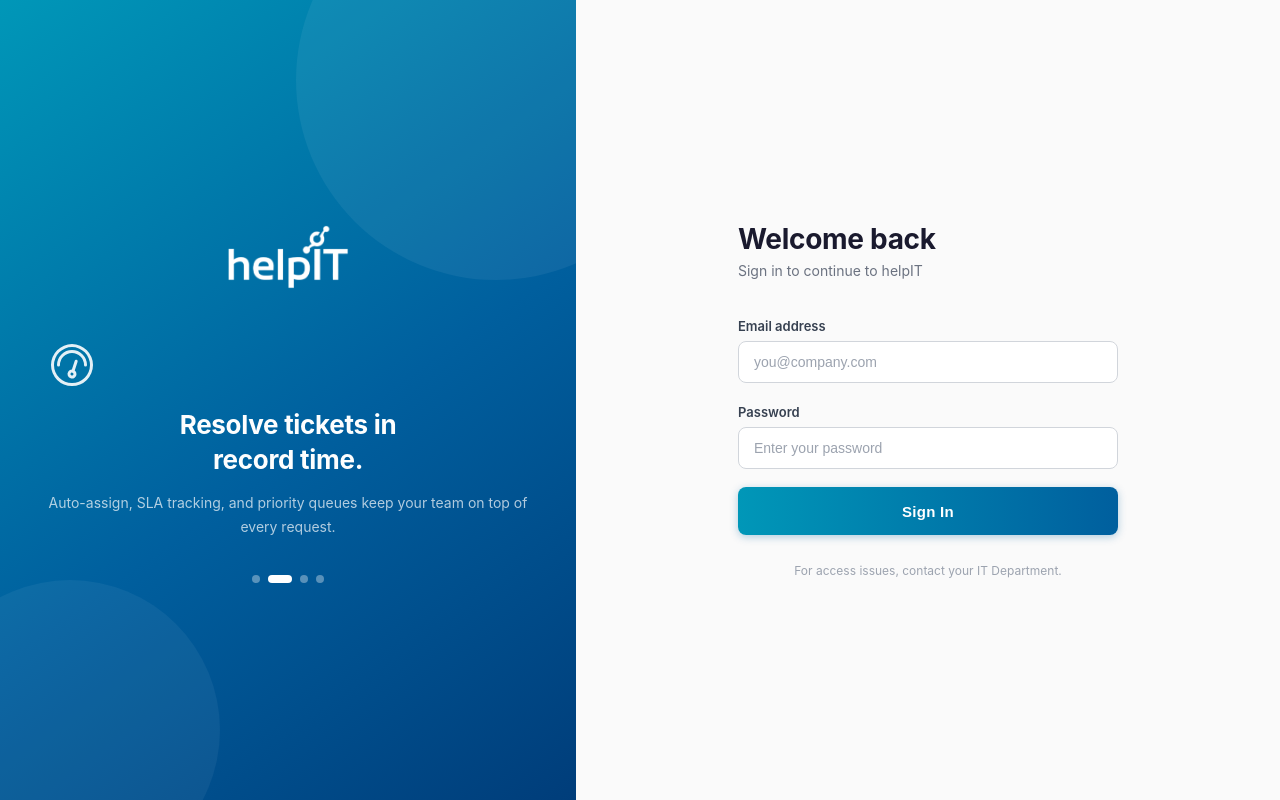
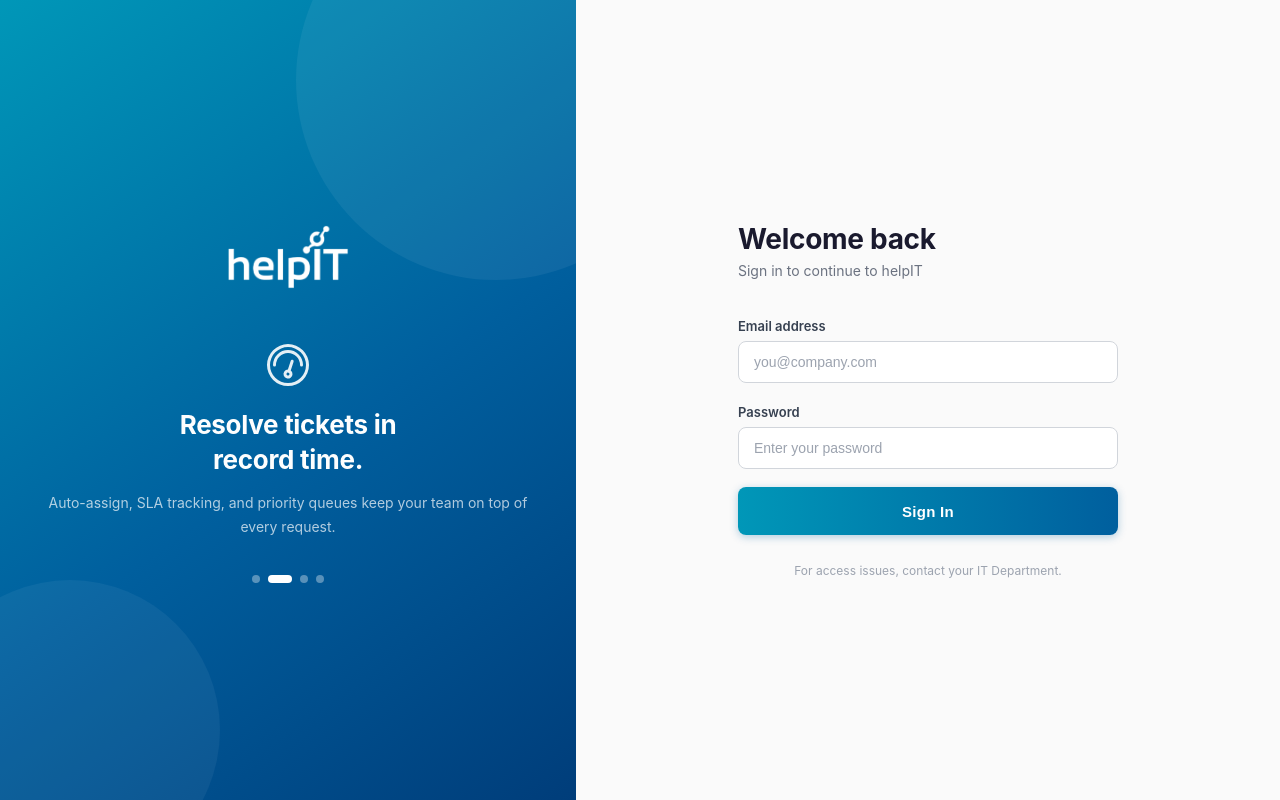
Before and after one commit to imkaiwhyask/helpIT, a Vue app in the folder frontend/: page /login in a window 1280 px wide. Built offline with nearby package versions, Linux system fonts and the light colour scheme; no server answers; what vue3-apexcharts would draw is missing.

Commit message:
Fix: center carousel icons using margin auto and block display

```diff
--- a/frontend/src/views/LoginView.vue
+++ b/frontend/src/views/LoginView.vue
@@ -206,9 +206,15 @@ async function handleLogin() {
 .slide-icon {
   font-size: 48px !important;
   color: rgba(255,255,255,0.9);
-  margin-bottom: 18px;
-  display: flex;
-  justify-content: center;
+  margin: 0 auto 18px;
+  display: block;
+  text-align: center;
+}
+.slide-icon :deep(svg) {
+  width: 48px;
+  height: 48px;
+  display: block;
+  margin: 0 auto;
 }
 
 .slide-title {
```
